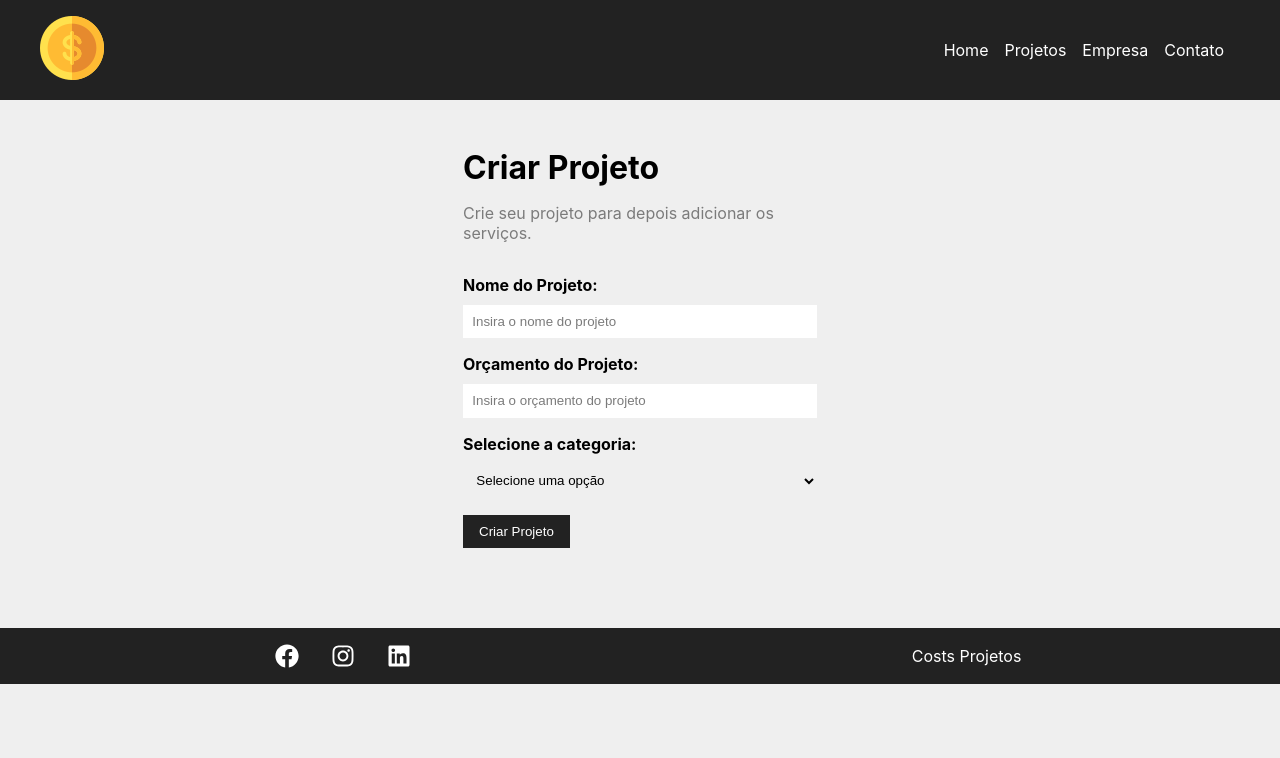
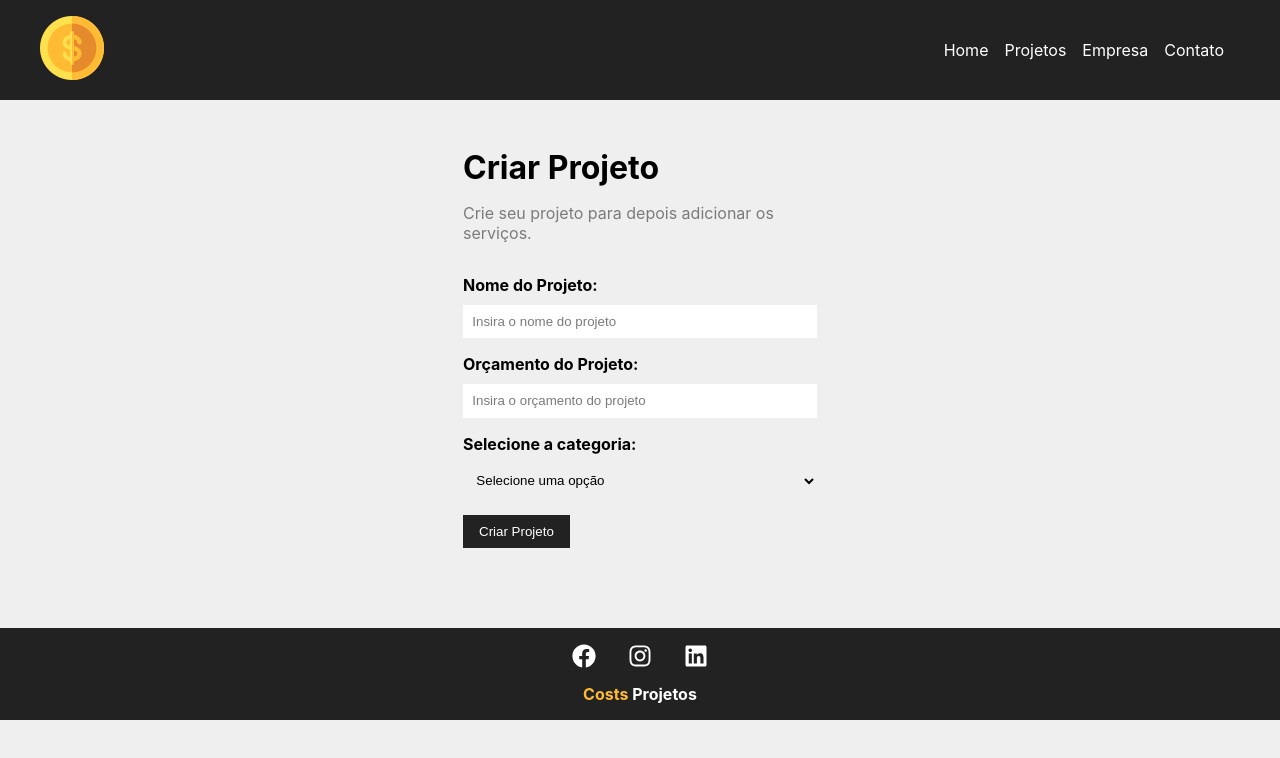
Before and after one commit to Brunostaine/Costs-react, a React (Create React App) app: page /newProject in a window 1280 px wide. Shown: the top 758 px of the page. Built offline with nearby package versions, Linux system fonts and the light colour scheme; data requests are answered from the project's data file.

Commit message:
Alteração no footer

```diff
--- a/src/components/layout/Footer.css
+++ b/src/components/layout/Footer.css
@@ -3,17 +3,20 @@
     justify-content: space-around;
     align-items: center;
     padding: 16px;
+    flex-direction: column;
     /* position: fixed;
     bottom: 0;   */
     background-color: #222;
     color: #fff;
     width: 100%;
+
 }
 
 .social_list{
     display: flex;
     justify-content: center;
     list-style: none;
+    margin-bottom: 16px;
 }
 
 .social_list li {
@@ -28,3 +31,11 @@
     font-size: 1.5em;
     cursor: pointer;
 }
+
+.footer p {
+    font-weight: bold;
+}
+
+.footer span {
+    color: #ffbb33;
+}
--- a/src/components/layout/Footer.js
+++ b/src/components/layout/Footer.js
@@ -10,7 +10,7 @@ function Footer() {
                 <li className='social_list'><FaInstagram /></li>
                 <li className='social_list'><FaLinkedin /></li>
             </ul>
-            <p><span>Costs Projetos</span></p>
+            <p><span>Costs </span>Projetos</p>
         </footer>
     )
 }
```
